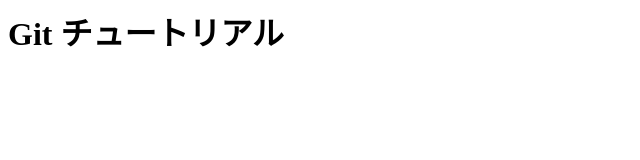
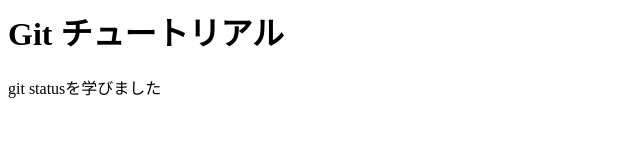
Before and after one commit to Yu-Su-engineer/git_tutorial_back, a plain HTML site: page index.html in a window 1280 px wide. Shown: the whole page, without its empty margins (0-640 px from the left). Drawn offline with Linux system fonts and the light colour scheme.

Commit message:
second committed
git statusというコマンドを学んだため

```diff
--- a/index.html
+++ b/index.html
@@ -1 +1,2 @@
 <h1>Git チュートリアル</h1>
+<p>git statusを学びました</p>
```
